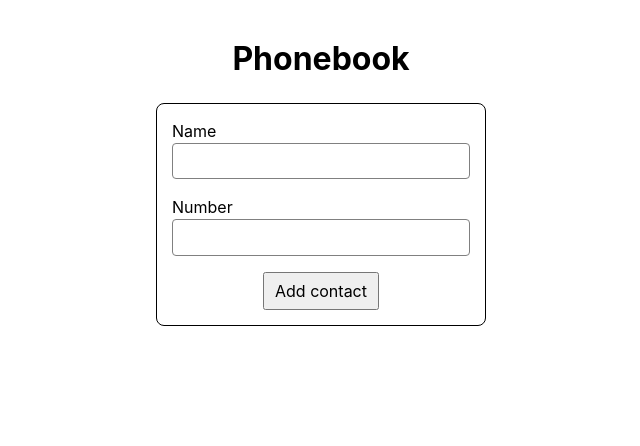
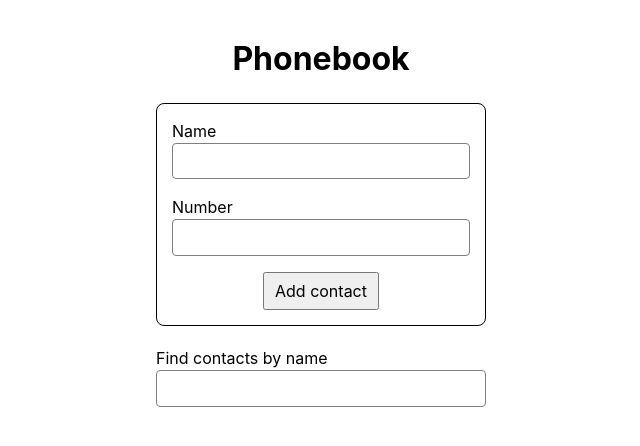
Before and after one commit to valentyna88/goit-react-hw-03, a React (Vite) app: page / in a window 1280 px wide. Shown: the top 446 px of the page, without its empty margins (319-959 px from the left). Built offline with nearby package versions, Linux system fonts and the light colour scheme.

Commit message:
Add SearchBox component markup and styles

```diff
--- a/src/components/ContactForm/ContactForm.module.css
+++ b/src/components/ContactForm/ContactForm.module.css
@@ -14,7 +14,6 @@
 .wrapper {
   display: flex;
   flex-direction: column;
-  justify-content: flex-start;
   width: 100%;
 }
 
--- a/src/components/SearchBox/SearchBox.jsx
+++ b/src/components/SearchBox/SearchBox.jsx
@@ -1,5 +1,12 @@
+import css from './SearchBox.module.css';
+
 const SearchBox = () => {
-  return <div></div>;
+  return (
+    <div className={css.wrapper}>
+      <label htmlFor="">Find contacts by name</label>
+      <input className={css.field} type="text" />
+    </div>
+  );
 };
 
 export default SearchBox;
--- a/src/components/SearchBox/SearchBox.module.css
+++ b/src/components/SearchBox/SearchBox.module.css
@@ -0,0 +1,16 @@
+.wrapper {
+  display: flex;
+  flex-direction: column;
+  min-width: 330px;
+  margin-bottom: 20px;
+}
+
+.field {
+  border: 1px solid gray;
+  padding: 8px 5px;
+  border-radius: 4px;
+}
+
+.field:focus {
+  border-color: #0982cd;
+}
```
